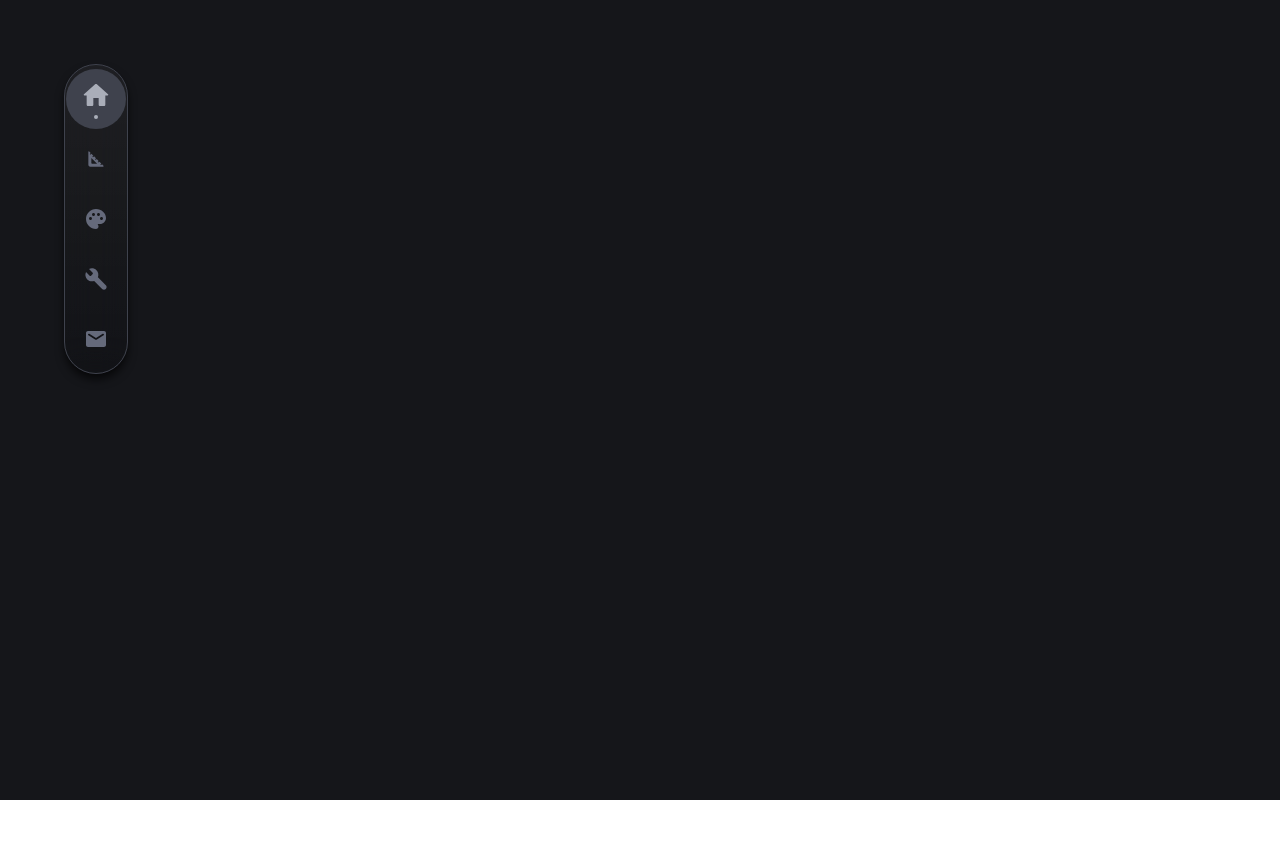
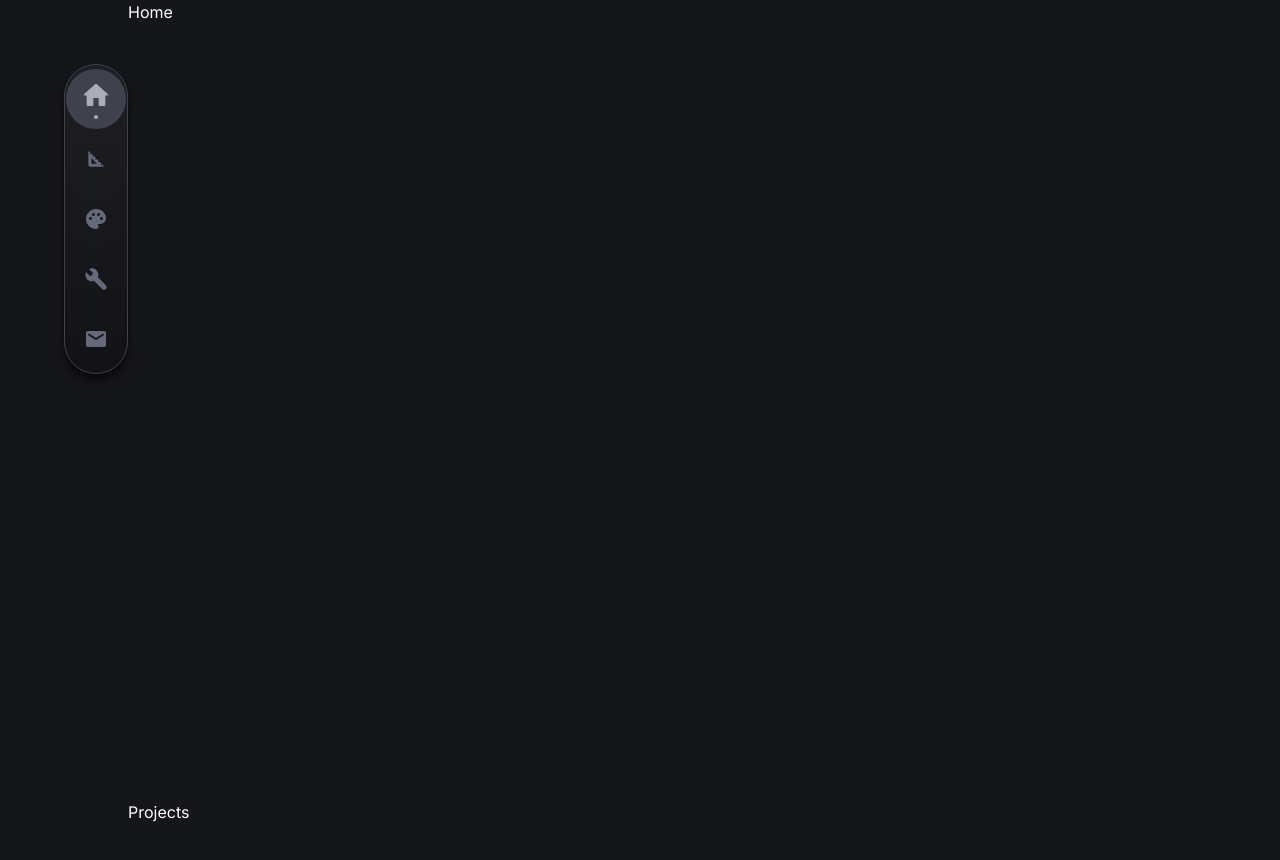
Before and after one commit to David-Koshkadze/portfolio12, a Next.js app: page / in a window 1280 px wide. Shown: the top 860 px of the page. Before the commit the page ends 800 px from the top, so only its background shows below. Built offline with nearby package versions, Linux system fonts and the light colour scheme.

Commit message:
pages and scroll

```diff
--- a/app/globals.css
+++ b/app/globals.css
@@ -1,6 +1,10 @@
 @tailwind base;
 @tailwind components;
 @tailwind utilities;
+
+html {
+  scroll-behavior: smooth;
+}
 
 :root {
 }
--- a/app/page.tsx
+++ b/app/page.tsx
@@ -1,9 +1,15 @@
+import HomePage from "@/components/Home/Home";
 import Navbar from "@/components/Navbar/Navbar";
+import Projects from "@/components/Projects/Projects";
 
 export default function Home() {
   return (
     <main className="bg-body-black min-h-screen text-white">
       <Navbar />
+      <div className="max-w-5xl mx-auto">
+        <HomePage />
+        <Projects />
+      </div>
     </main>
   );
 }
--- /dev/null
+++ b/components/Home/Home.tsx
@@ -0,0 +1,7 @@
+import React from 'react'
+
+export default function HomePage() {
+  return (
+    <section id="home" className="h-screen">Home</section>
+  )
+}
--- a/components/Navbar/NavItem.tsx
+++ b/components/Navbar/NavItem.tsx
@@ -1,3 +1,4 @@
+import Link from "next/link";
 import React from "react";
 
 interface NavItemProps {
@@ -37,6 +38,7 @@ export default function NavItem({
   handleClick,
 }: NavItemProps) {
   return (
+    <Link href={`/#${toLink}`}>
     <div
       className={`cursor-pointer w-[60px] h-[60px] flex flex-col items-center justify-center gap-1 transition-all duration-300
         ${
@@ -52,5 +54,6 @@ export default function NavItem({
         <div className="w-1 h-1 bg-[#AAAEB9] rounded-full"></div>
       ) : null}
     </div>
+    </Link>
   );
 }
--- /dev/null
+++ b/components/Projects/Projects.tsx
@@ -0,0 +1,7 @@
+import React from 'react'
+
+export default function Projects() {
+  return (
+    <section id="projects" className="h-screen">Projects</section>
+  )
+}
```
